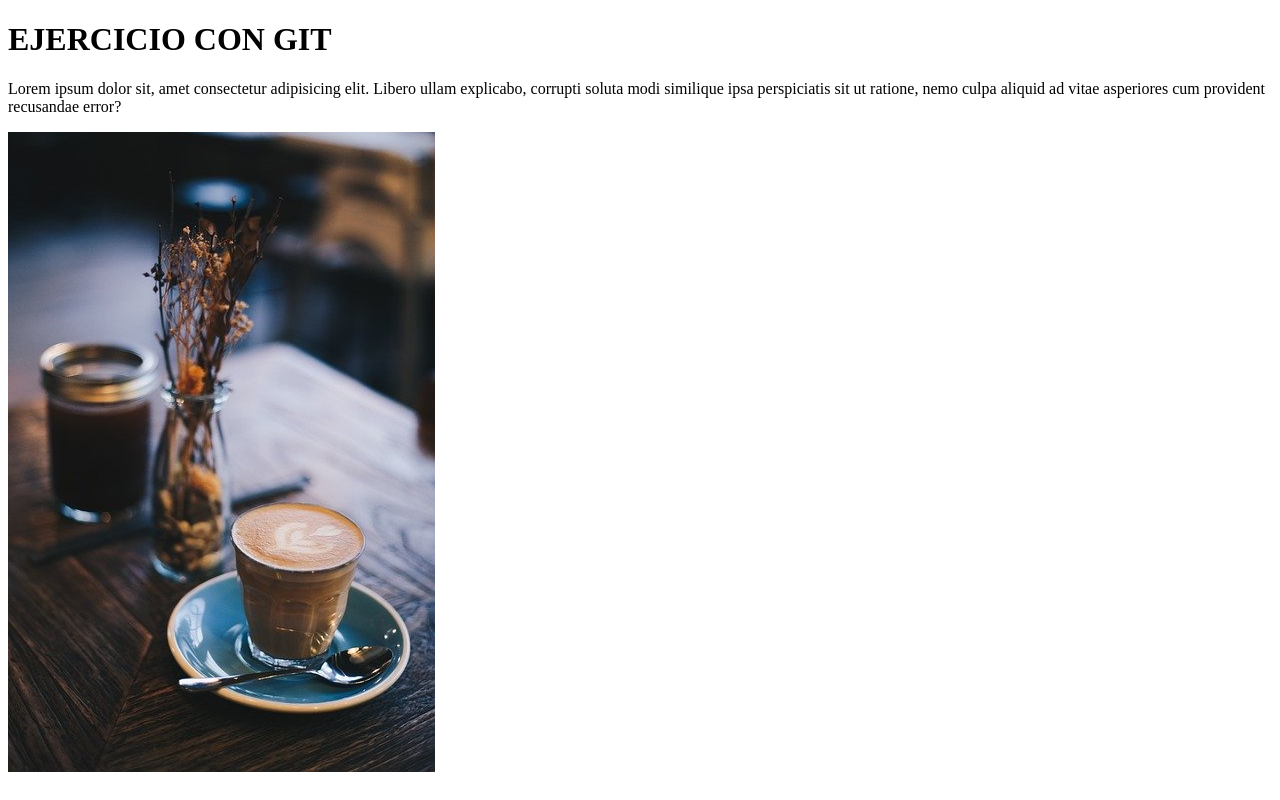
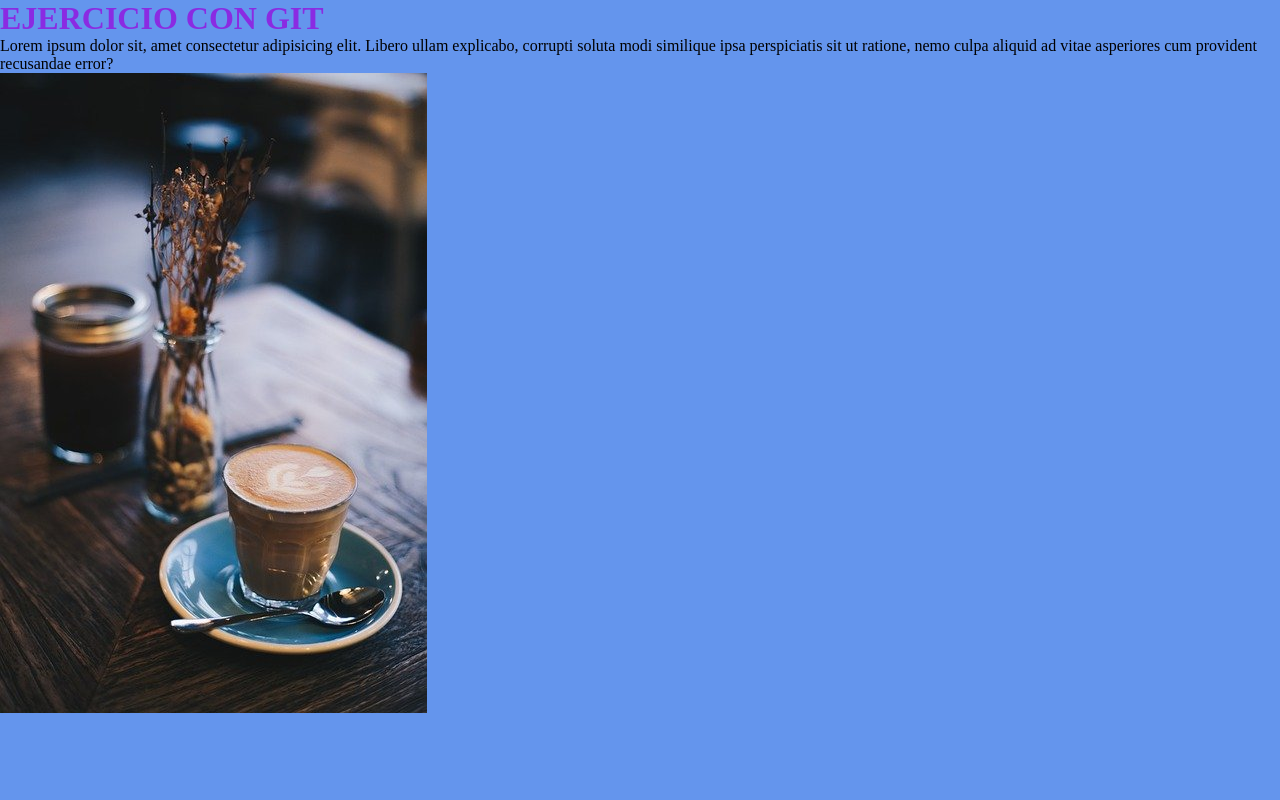
Before and after one commit to crystaltwe/desarrolloweb, a plain HTML site: page index.html in a window 1280 px wide. Drawn offline with Linux system fonts and the light colour scheme.

Commit message:
primer commit rama_dos

```diff
--- /dev/null
+++ b/estilo.css
@@ -0,0 +1,11 @@
+* {
+    margin: 0;
+    padding: 0;
+}
+h1 {
+    color: blueviolet;
+}
+
+body {
+    background-color: cornflowerblue;
+}
--- a/index.html
+++ b/index.html
@@ -5,7 +5,8 @@
     <meta charset="UTF-8">
     <meta http-equiv="X-UA-Compatible" content="IE=edge">
     <meta name="viewport" content="width=device-width, initial-scale=1.0">
-   <title>GIT</title>
+    <title>GIT</title>
+    <link rel="stylesheet" href="estilo.css">
 
 </head>
 <body>
```
